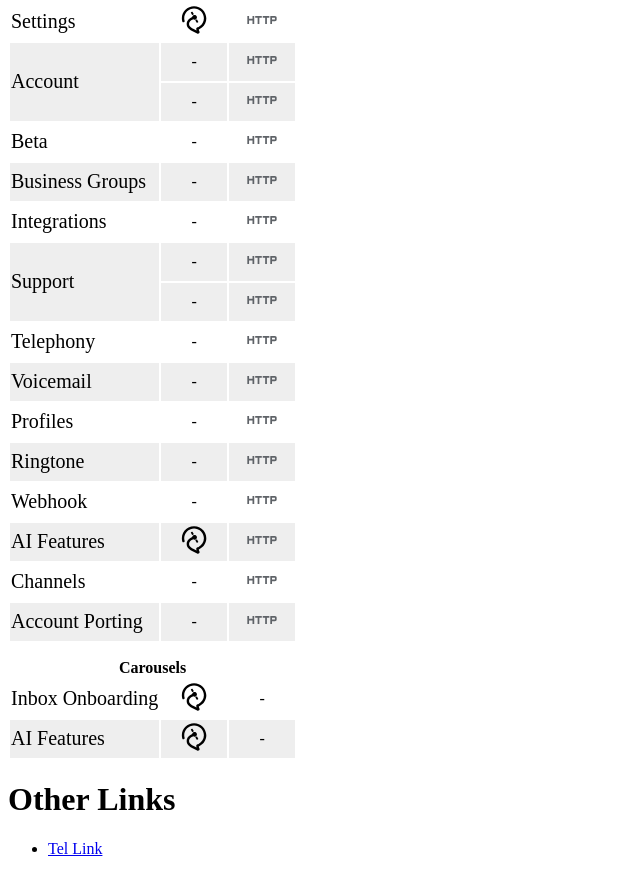
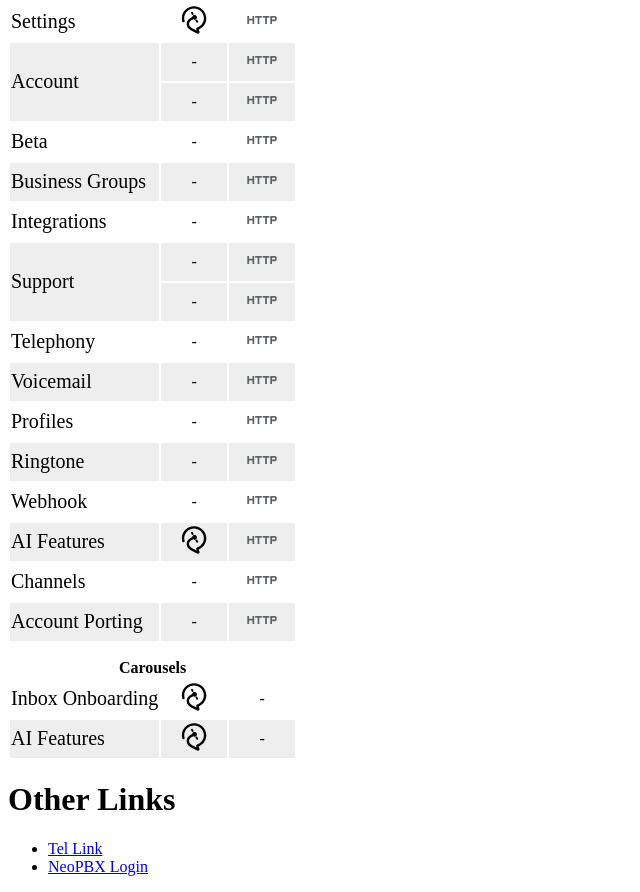
Before and after one commit to janseeger/janseeger.github.io, a plain HTML site: page satellite/index.html in a window 1280 px wide. Shown: the part 233-1125 px from the top of the page, without its empty margins (0-640 px from the left). Drawn offline with Linux system fonts and the light colour scheme.

Commit message:
Add NeoPBX login deeplink

```diff
--- a/satellite/index.html
+++ b/satellite/index.html
@@ -127,6 +127,7 @@
         <h1>Other Links</h1>
         <ul>
             <li><a href="tel:021163553355">Tel Link</a></li>
+            <li><a href="satellite://sipgate-login">NeoPBX Login</a></li>
         </ul>
     </body>
 </html>
```
